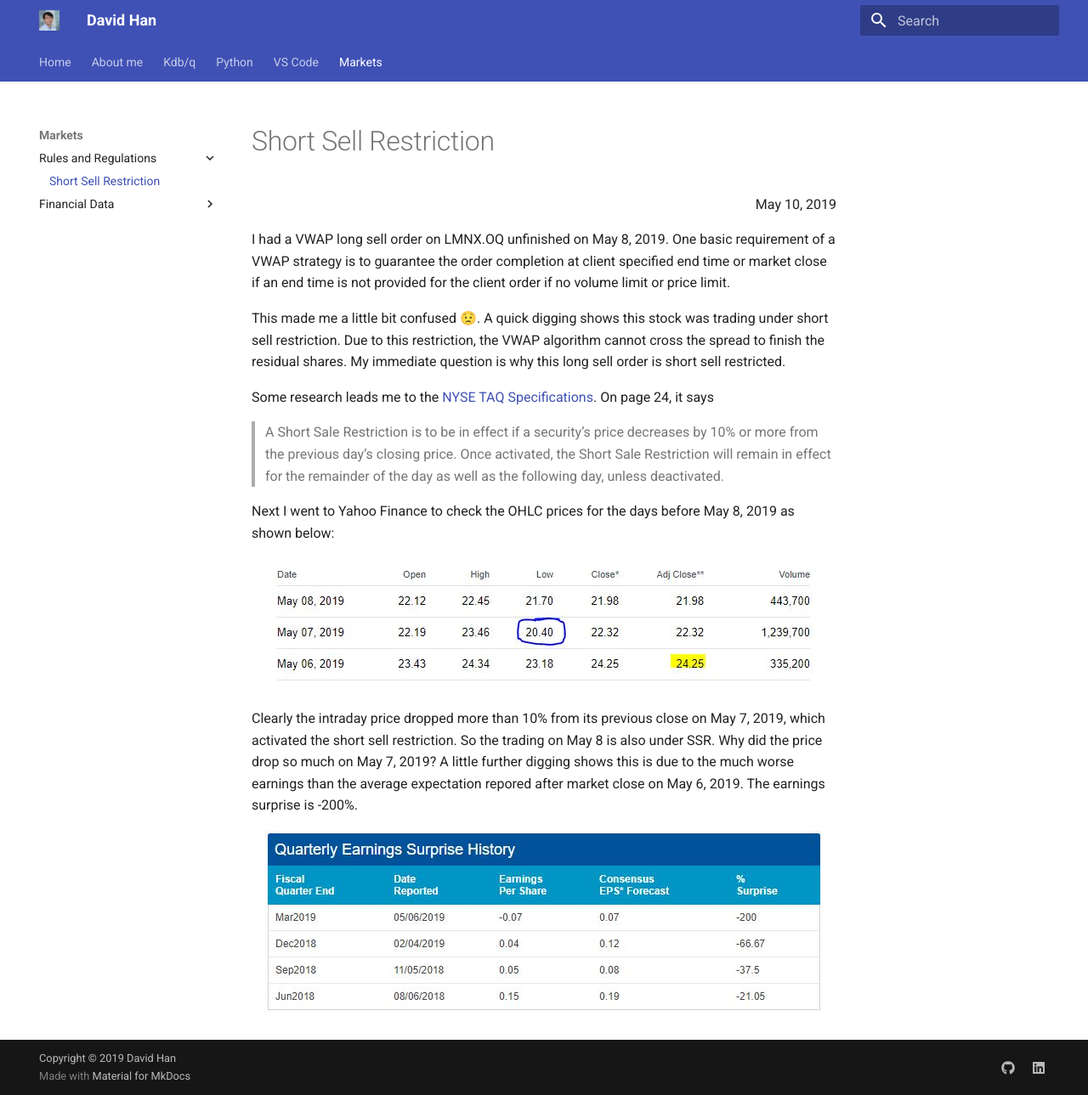
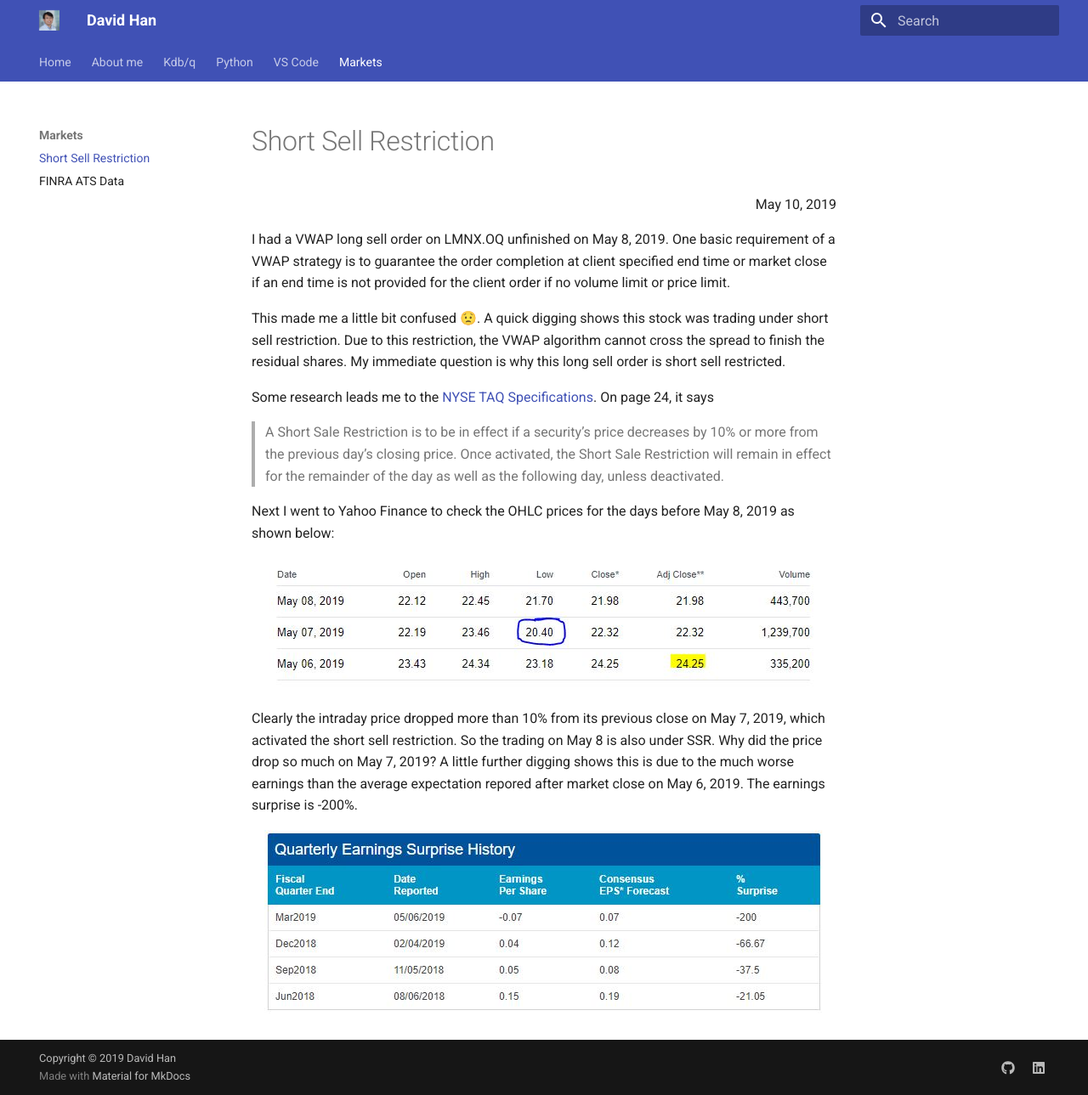
Before and after one commit to dpkwhan/handocs, an MkDocs documentation site: the page built from docs/markets/short-sell-restriction.md, in a window 1280 px wide and 1289 px high. Shown: the whole window at 85% size. Built offline with MkDocs 1.6.1 and Material for MkDocs 9.7.7, drawn with Linux system fonts in a browser that asks for light colours.

Commit message:
Refactor

```diff
--- a/mkdocs.yml
+++ b/mkdocs.yml
@@ -20,10 +20,8 @@ nav:
       - Python: vscode/python/python.md
       - JavaScript: vscode/javascript/javascript.md
   - Markets:
-      - Rules and Regulations:
-          - markets/rar/ssr.md
-      - Financial Data:
-          - markets/data/finra-ats.md
+      - Short Sell Restriction: markets/short-sell-restriction.md
+      - FINRA ATS Data: markets/finra-ats.md
 
 google_analytics:
   - "UA-140259656-1"
```
Also changed, not shown: docs/markets/finra-ats.md (renamed from docs/markets/data/finra-ats.md), docs/markets/short-sell-restriction.md (renamed from docs/markets/rar/ssr.md).
